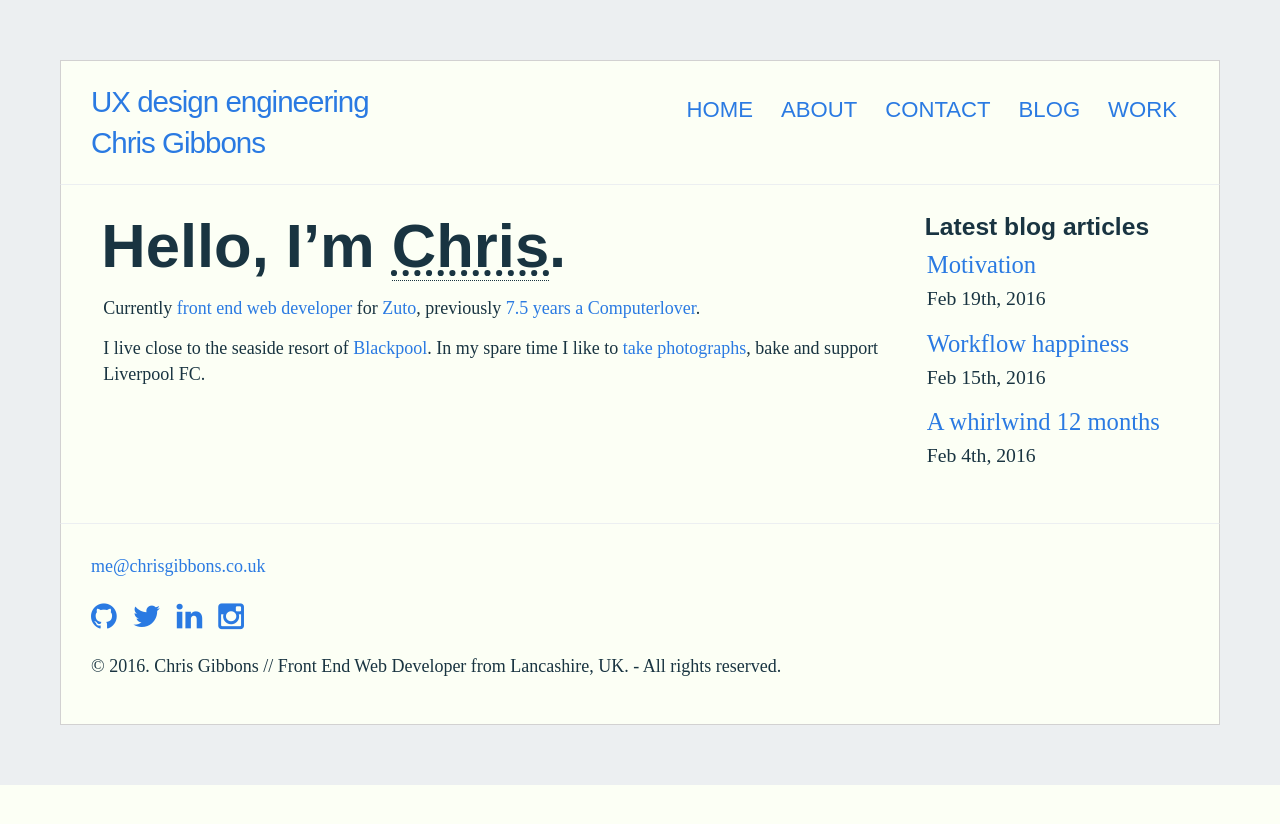
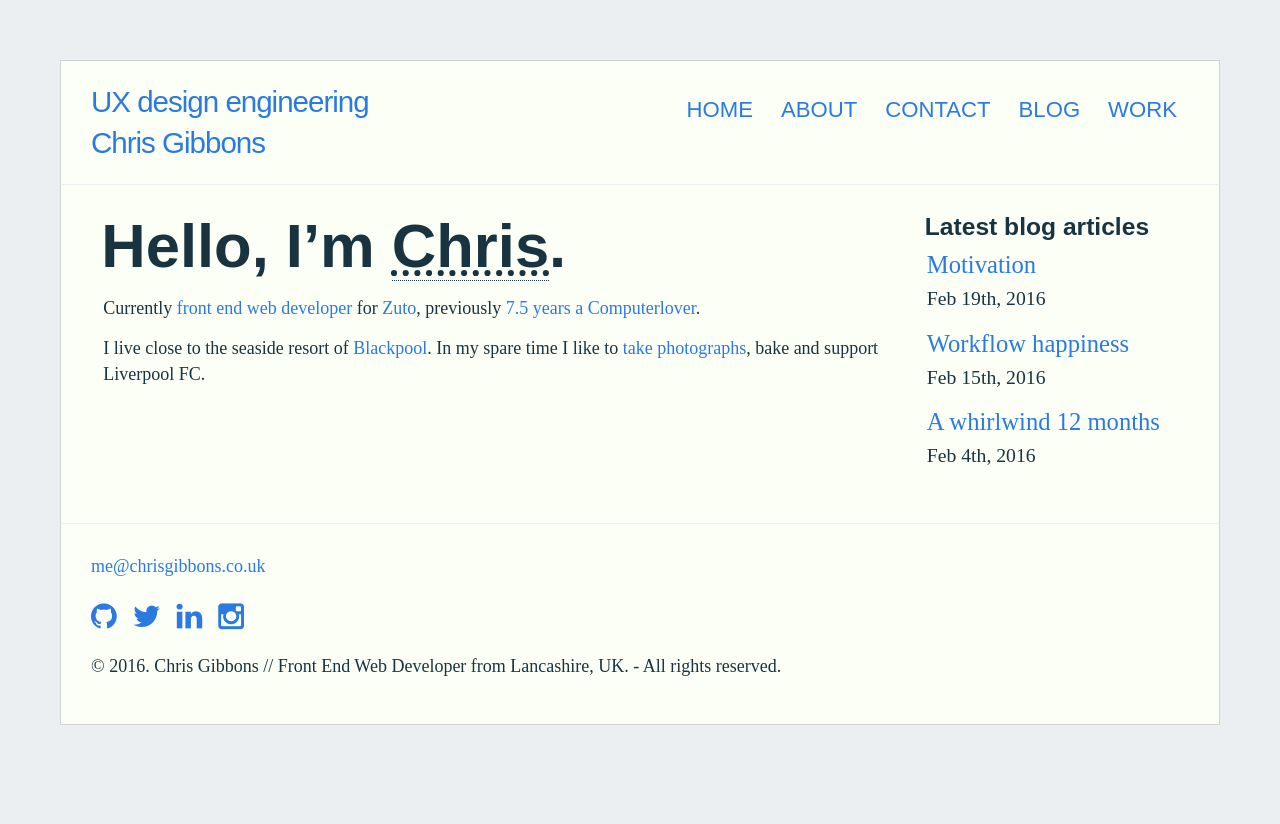
Before and after one commit to gbbns/gbbns.github.io, a Jekyll site: the page built from index.html, in a window 1280 px wide. Shown: the top 824 px of the page. Built offline with Jekyll 4.4.1, drawn with Linux system fonts in a browser that asks for light colours.

Commit message:
fix: correct background colours for large screens

```diff
--- a/_sass/_base.scss
+++ b/_sass/_base.scss
@@ -443,12 +443,11 @@
  * Basic styling
  */
 body {
-    font-size: $f-size-body;
-    font-family:$f-default;
-    font-weight: 400;
-    color: $c-text--primary;
-    background-color: $c-background--primary;
-    -webkit-text-size-adjust: 100%;
+  font-size: $f-size-body;
+  font-family:$f-default;
+  font-weight: 400;
+  color: $c-text--primary;
+  -webkit-text-size-adjust: 100%;
 }
 
 
--- a/_sass/_partials/_global.scss
+++ b/_sass/_partials/_global.scss
@@ -1,4 +1,6 @@
 body {
+  background-color: $grey-color-light;
+
   @include respond-min($bp-md){
     border: 60px solid $grey-color-light;
   }
@@ -7,3 +9,7 @@
 * {
   box-sizing: border-box;
 }
+
+header, main, footer {
+  background-color: $c-background--primary;
+}
```
